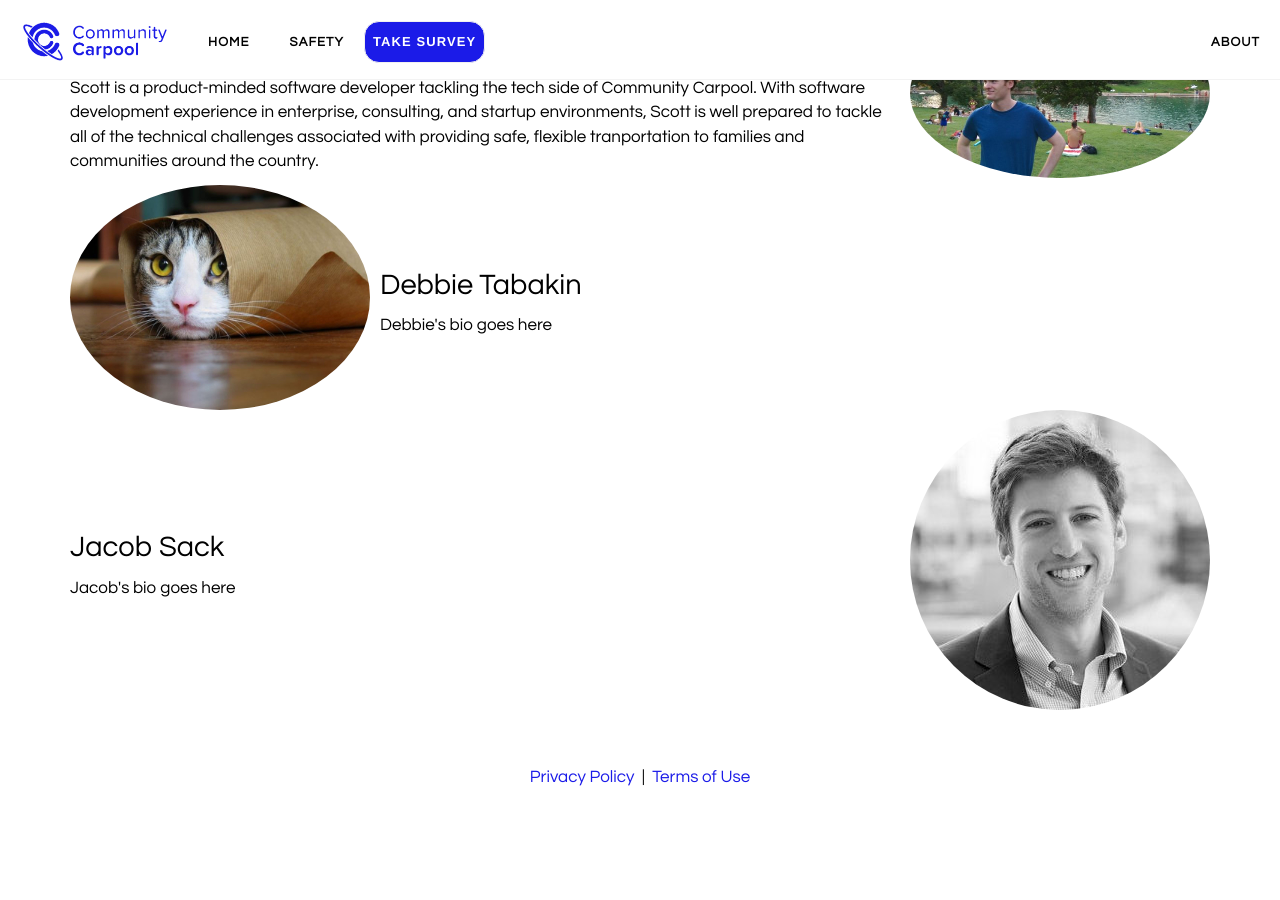
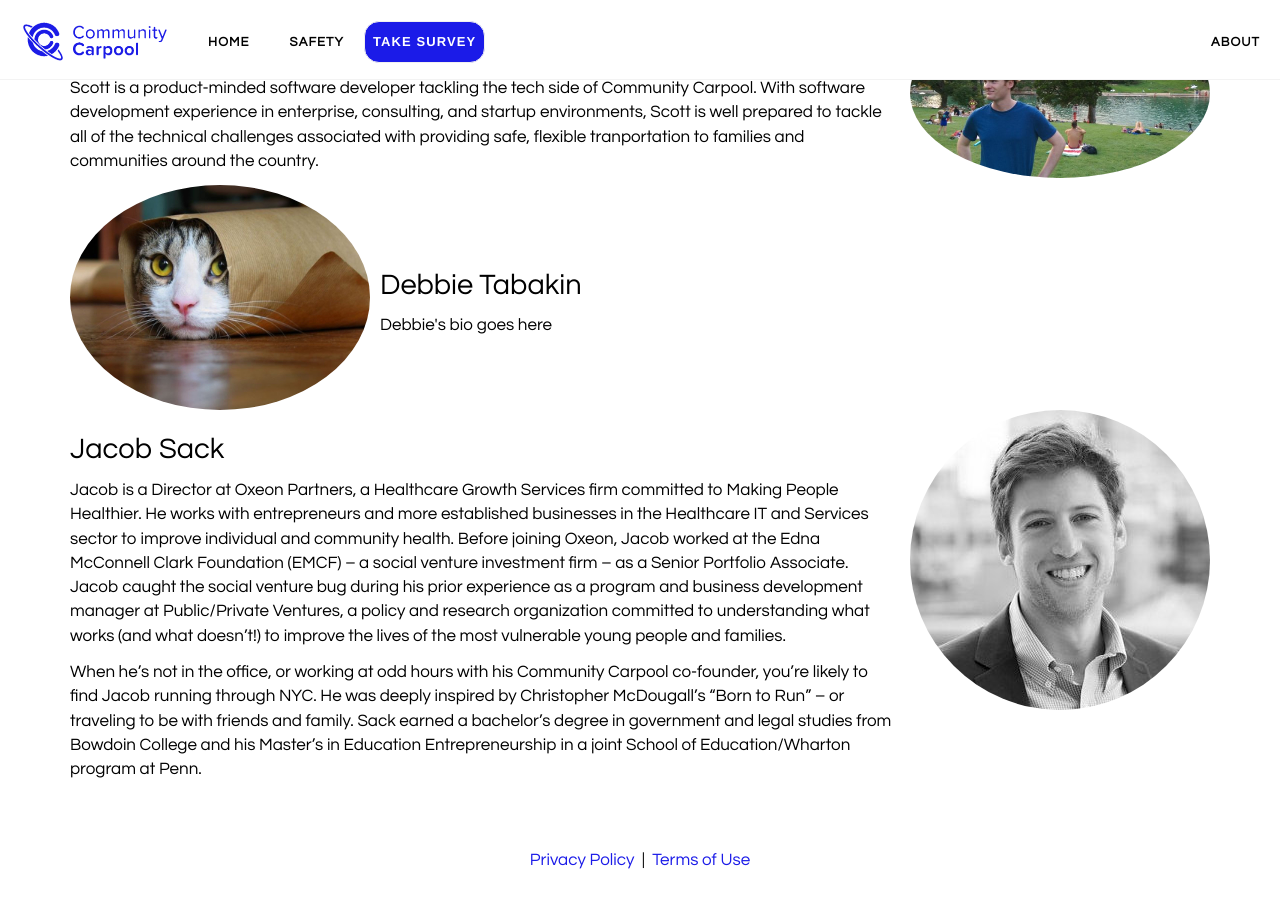
Before and after one commit to ScottNeaves/community-carpool, a Jekyll site: the page built from _pages/01_about.html, in a window 1280 px wide and 900 px high, scrolled down 544 px. Built offline with Jekyll 4.4.1, drawn with Linux system fonts in a browser that asks for light colours; before the commit the page ends 1360 px from its top, so only the background shows below that.

Commit message:
many changes

```diff
--- a/_includes/navbar.html
+++ b/_includes/navbar.html
@@ -12,13 +12,13 @@
         <div class="navbar-collapse collapse" id="bs-navbar">
             <ul class="nav navbar-nav">
                 <li>
-                    <a class="page-scroll" scrollto="#header" href="/#header">Home</a>
+                    <a class="page-scroll" scrollto="#home" href="/#home">Home</a>
                 </li>
                 <li>
-                    <a class="page-scroll" scrollto="#safety-callout" href="/#safety-callout">Safety</a>
+                    <a class="page-scroll" scrollto="#safety" href="/#safety">Safety</a>
                 </li>
                 <li>
-                    <a class="page-scroll btn btn-sm btn-primary call-to-action-button" scrollto="#call-to-action-callout" href="/#call-to-action-callout">Take Survey</a>
+                    <a class="page-scroll btn btn-sm btn-primary call-to-action-button" scrollto="#take-survey" href="/#take-survey">Take Survey</a>
                 </li>
             </ul>
             <ul class="nav navbar-nav navbar-right">
--- a/_includes/scripts.html
+++ b/_includes/scripts.html
@@ -2,5 +2,4 @@
 <script src="{{ "/js/jquery.min.js" | prepend: site.baseurl }}"></script>
 <script src="{{ "/js/bootstrap.min.js" | prepend: site.baseurl }}"></script>
 <script src="{{ "/js/jquery.easing.min.js" | prepend: site.baseurl }}"></script>
-<script src="{{ "/js/wow.js" | prepend: site.baseurl }}"></script>
 <script src="{{ "/js/scripts.js" | prepend: site.baseurl }}"></script>
--- a/_pages/01_about.html
+++ b/_pages/01_about.html
@@ -10,7 +10,7 @@ permalink: /about/
 
 <div class="row">
     <div class="col-xs-12">
-        <div class="media wow fadeInLeft">
+        <div class="media">
             <div class="media-left">
                 <img src="../assets/mark-tabakin-linkedin.jpg" class="img-responsive img-circle bio-photo" alt="Image of Mark Tabakin">
             </div>
@@ -24,7 +24,7 @@ permalink: /about/
 
 <div class="row">
     <div class="col-xs-12">
-        <div class="media wow fadeInRight">
+        <div class="media">
             <div class="media-body media-middle">
               <h3>Scott Neaves</h3>
               <p>Scott is a product-minded software developer tackling the tech side of Community Carpool. With software development experience in enterprise, consulting, and startup environments, Scott is well prepared to tackle all of the technical challenges associated with providing safe, flexible tranportation to families and communities around the country.</p>
@@ -38,7 +38,7 @@ permalink: /about/
 
 <div class="row">
     <div class="col-xs-12">
-        <div class="media wow fadeInLeft">
+        <div class="media">
             <div class="media-left">
                 <img src="../assets/cat-burrito.jpg" class="img-responsive img-circle bio-photo" alt="Image of Debbie Tabakin">
             </div>
@@ -52,10 +52,11 @@ permalink: /about/
 
 <div class="row">
     <div class="col-xs-12">
-        <div class="media wow fadeInRight">
+        <div class="media">
             <div class="media-body media-middle">
               <h3>Jacob Sack</h3>
-              <p>Jacob's bio goes here</p>
+              <p>Jacob is a Director at Oxeon Partners, a Healthcare Growth Services firm committed to Making People Healthier. He works with entrepreneurs and more established businesses in the Healthcare IT and Services sector to improve individual and community health. Before joining Oxeon, Jacob worked at the Edna McConnell Clark Foundation (EMCF) – a social venture investment firm – as a Senior Portfolio Associate. Jacob caught the social venture bug during his prior experience as a program and business development manager at Public/Private Ventures, a policy and research organization committed to understanding what works (and what doesn’t!) to improve the lives of the most vulnerable young people and families.</p>
+              <p>When he’s not in the office, or working at odd hours with his Community Carpool co-founder, you’re likely to find Jacob running through NYC. He was deeply inspired by Christopher McDougall’s “Born to Run” – or traveling to be with friends and family. Sack earned a bachelor’s degree in government and legal studies from Bowdoin College and his Master’s in Education Entrepreneurship in a joint School of Education/Wharton program at Penn.</p>
             </div>
             <div class="media-right">
                 <img src="../assets/jacob-sack.jpg" class="img-responsive img-circle bio-photo" alt="Image of Debbie Tabakin">
--- a/css/styles.scss
+++ b/css/styles.scss
@@ -28,10 +28,6 @@ hr {
     margin-bottom: 15px;
 }
 
-hr.light {
-    border-color: #fff;
-}
-
 a, a:hover{
     color: $brand-color;
     -webkit-transition: all .35s;
@@ -43,59 +39,21 @@ h1,h2,h3,h4,h5,h6 {
     font-family: 'Questrial','Helvetica Neue',Arial,sans-serif;
 }
 
-.wide-space {
-    letter-spacing: 1.6px;
-}
-
 .icon-lg {
     font-size: 50px;
     line-height: 18px;
-}
-
-.bg-primary {
-    background-color: #333;
-}
-
-.bg-dark {
-    color: #eee;
-    background-color: #222;
-}
-
-.cursive {
-    font-family: 'Dancing Script', cursive;
-    text-transform: none;
-}
-
-.text-faded {
-    color: rgba(245,245,245,0.7);
-}
-
-.text-dark {
-    color: #111;
 }
 
 .text-primary {
     color: $brand-color;
 }
 
-.modal-content {
-    background-color: #1d1d1d;
-}
-
 section {
     padding: 40px 0;
 }
 
-aside {
-    padding: 50px 0;
-}
-
 footer {
     padding: 15px;
-}
-
-.no-padding {
-    padding: 0;
 }
 
 .navbar-default {
@@ -105,25 +63,8 @@ footer {
     min-height: 75px;
 }
 
-.navbar-header > .navbar-brand {
-    font-family: 'Questrial','Helvetica Neue',Arial,sans-serif;
-    color: #9c27b0;
-    padding: 15px;
-    -webkit-transition: padding .2s ease-in;
-    -moz-transition: padding .2s ease-in;
-    transition: padding .2s ease-in;
-}
-
-.navbar-header > .navbar-brand:hover,
-.navbar-header > .navbar-brand:focus {
-    color: #8b27b0;
-}
-
 .navbar-default .navbar-toggle:focus, .navbar-default .navbar-toggle:hover {
     background-color: #181818;
-}
-.navbar-default .navbar-toggle, .navbar-default .navbar-collapse {
-    border-color: transparent;
 }
 
 .navbar-default .nav > li>a,
@@ -131,7 +72,6 @@ footer {
     text-transform: uppercase;
     font-size: 13px;
     font-weight: 700;
-    color: #eee;
 }
 
 .navbar-default .nav > li> a:hover,
@@ -216,8 +156,6 @@ header .header-content .inner p {
     color: rgba(255,255,255,0.7);
 }
 
-
-
 @media(min-width:768px) {
     .icon-lg {
         font-size: 80px;
@@ -252,11 +190,6 @@ header .header-content .inner p {
         max-width: 80%;
         font-size: 18px;
     }
-
-    section {
-        //min-height: 500px;
-    }
-
 }
 
 .margin-top-0 {
@@ -426,3 +359,11 @@ section.page-body {
 .bio-photo {
   max-width: 300px;
 }
+
+.ordered-list-column-left {
+  float: left;
+  margin-right: 30px;
+}
+.ordered-list-column-right {
+  float: left;
+}
--- a/js/scripts.js
+++ b/js/scripts.js
@@ -1,18 +1,5 @@
 (function($) {
     "use strict";
-
-    // $('body').scrollspy({
-    //     target: '.navbar-fixed-top',
-    //     offset: 60
-    // });
-
-    // $('#topNav').affix({
-    //     offset: {
-    //         top: 200
-    //     }
-    // });
-
-    new WOW().init();
 
     $('a.page-scroll').bind('click', function(event) {
         var $ele = $(this);
@@ -27,8 +14,4 @@
         $('.navbar-toggle:visible').click();
     });
 
-    $('#galleryModal').on('show.bs.modal', function (e) {
-       $('#galleryImage').attr("src",$(e.relatedTarget).data("src"));
-    });
-
 })(jQuery);
```
Also changed, not shown: index.html (+18 -17 lines), js/wow.js (deleted).
